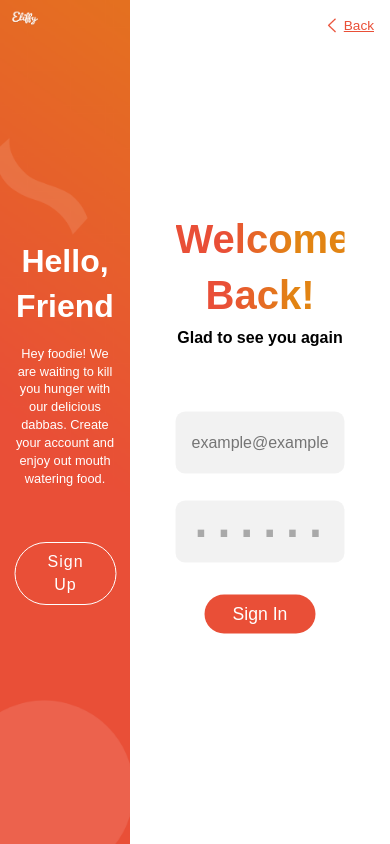
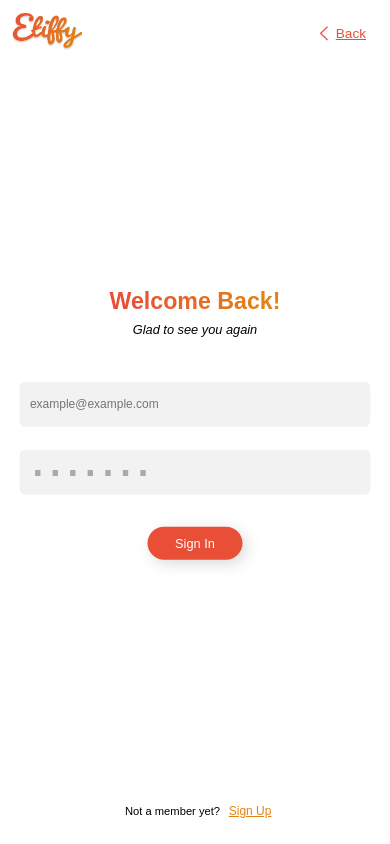
Before and after one commit to suyash-purwar/tiffin-services-app, a website: page src/pages/login.html in a window 390 px wide. Drawn offline with nearby package versions, Linux system fonts and the light colour scheme; files that its build step writes are made by us from their sources.

Commit message:
Made login page responsive and edited the desktop design

```diff
--- a/src/pages/login.html
+++ b/src/pages/login.html
@@ -8,7 +8,6 @@
     <link rel="stylesheet" href="../css/main.css">
 </head>
 <body>
-
 
     <section class="login-signup">
         <div class="login-signup__message-container login-signup__small">
@@ -28,6 +27,10 @@
             </div>
         </div>
         <div class="login-signup__form-container login-signup__big">
+            <div class="login-signup__logo u-show-after-tab-port">
+                <img src="../images/logo/Logo.png" alt="Logo">
+            </div>
+
             <div class="login-signup__back-button">
                 <img src="../images/favicons/back_50px-red.png" alt="Back Button">
                 <p>Back</p>
@@ -44,6 +47,11 @@
                     <button class="login-signup-form__submit u-margin-top-extra-large" type="submit" id="submit-login">Sign In</button>
                 </form>
             </div>
+
+            <div class="login-signup__text-content">
+                <p class="paragraph paragraph text-algin-center">Not a member yet?</p>
+                <a href="signup.html" class="login-signup__alt-link">Sign Up</a>
+            </div>
         </div>
     </section>
 
--- a/src/sass/base/_typography.scss
+++ b/src/sass/base/_typography.scss
@@ -230,9 +230,9 @@ a {
 
 .login-signup {
 	&__message-heading {
-		font-size: 4rem;
+		font-size: 3.2rem;
 		text-align: center;
-		font-weight: 600;
+		font-weight: 500;
 		color: $white;
 	}
 
@@ -244,7 +244,7 @@ a {
 
 	&__form-heading {
 		text-align: center;
-	    font-size: 5rem;
+	    font-size: 4.5rem;
 	    font-weight: 700;
 	    background-image: linear-gradient(to right, #{$primary-color} 30%, #{$secondary-color} 70%);
 	    -webkit-background-clip: text;
@@ -253,8 +253,25 @@ a {
 	}
 
 	&__form-subheading {
-		font-size: 2rem;
+		font-size: 1.8rem;
 		text-align: center;
 		font-weight: 600;
+		font-style: italic;
+	}
+
+	@include respond(tab-port) {
+
+	}
+
+	@include respond(phone) {
+		&__form-heading {
+			font-size: 2.9rem;
+			font-weight: 700;
+		}
+
+		&__form-subheading {
+			font-size: 1.6rem;
+			font-weight: 500;
+		}
 	}
 }
--- a/src/sass/base/_utilities.scss
+++ b/src/sass/base/_utilities.scss
@@ -40,6 +40,7 @@
 .text-align-left { text-align:left !important }
 .text-align-right { text-align:right !important }
 
+.u-show-after-tab-port { display: none !important }
 
 // Enabling Responsiveness in above classes
 @include respond(tab-port) {
@@ -61,4 +62,8 @@
 	.u-apply-max-width {
 		max-width: $grid-max-width-tab !important;
 	}
+
+	.u-show-after-tab-port {
+		display: block !important;
+	}
 }
--- a/src/sass/components/_buttons.scss
+++ b/src/sass/components/_buttons.scss
@@ -81,7 +81,7 @@
 	border-radius: 45px;
 	border: 1.3px solid $white;
 	padding: 1rem 4rem;
-	background: none;
+	background-color: rgba($white, .1);
 	cursor: pointer;
 
 	a {
--- a/src/sass/components/_login-signup-form.scss
+++ b/src/sass/components/_login-signup-form.scss
@@ -38,6 +38,32 @@
 		border: none;
 		display: block;
 		margin: 0 auto;
+		box-shadow: $box-shadow-primary;
 		cursor: pointer;
 	}
+
+	@include respond(phone) {
+		padding-top: 2rem;
+
+		&__input {
+			font-size: 1.5rem;
+			padding: 1.8rem 1.3rem;
+			border-radius: .7rem;
+			font-weight: 500;
+			margin: 2.8rem 0;
+		}
+
+		&__input[type="password"]::placeholder {
+			font-size: 7rem;
+			font-weight: 400;
+			letter-spacing: 2px;
+			color: rgba($black, .3);
+		}
+
+		&__submit {
+			font-size: 1.6rem;
+			font-weight: 400;
+
+		}
+	}
 }
--- a/src/sass/components/_login-signup.scss
+++ b/src/sass/components/_login-signup.scss
@@ -7,6 +7,7 @@
 	&__message-container {
 		background-image: url("../images/img-comp/form-wall.png");
 		background-size: cover;
+		background-position: right center;
 		position: relative;
 	}
 
@@ -32,6 +33,11 @@
 			margin: 10px 12px;
 			width: 20%;
 			position: relative;
+
+			@include respond(tab-port) {
+				position: fixed;
+				width: 70px;
+			}
 		}
 	}
 
@@ -45,7 +51,7 @@
 		display: block;
 		position: absolute;
 		right: 0;
-		margin: 2rem;
+		margin: 3rem;
 		cursor: pointer;
 
 		img {
@@ -70,4 +76,41 @@
 		@include abs-center;
 	}
 
+	&__text-content {
+		width: 100%;
+		text-align: center;
+		position: absolute;
+		bottom: 3rem;
+
+		& > * {
+			display: inline;
+		}
+	}
+
+	&__alt-link {
+		text-decoration: underline;
+		color: $secondary-color;
+		font-size: 1.5rem;
+		font-weight: 500;
+		position: relative;
+		left: .8rem;
+	}
+
+	@include respond(tab-port) {
+		&__message-container {
+			display: none;
+		}
+
+		&__big {
+			grid-column: span 12;
+		}
+	}
+
+	@include respond(phone) {
+		&__form-content {
+			width: 90%;
+		}
+
+
+	}
 }
```
Also changed, not shown: dist/css/main.css, dist/pages/login.html.
